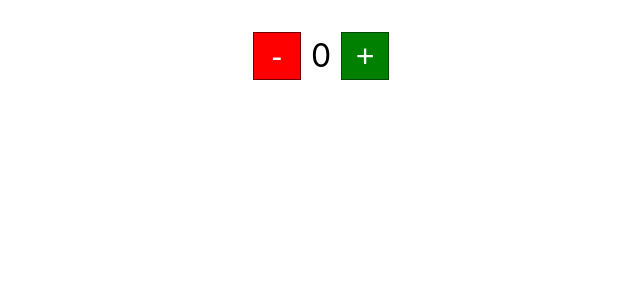
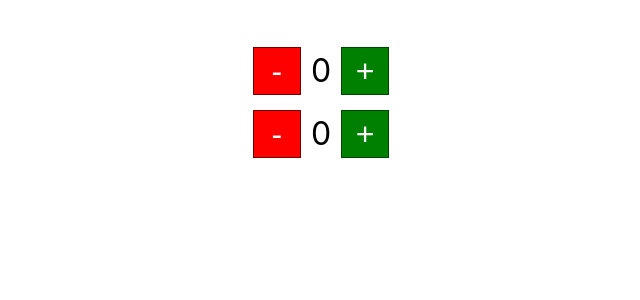
Before and after one commit to time2fishman/react-likes, a React (Create React App) app: page / in a window 1280 px wide. Shown: the top 300 px of the page, without its empty margins (319-959 px from the left). Built offline with nearby package versions, Linux system fonts and the light colour scheme.

Commit message:
add anothercounter by 3s

```diff
--- a/src/App.css
+++ b/src/App.css
@@ -8,6 +8,7 @@
   display: flex;
   justify-content: center;
   align-items: baseline;
+  margin: 15px;
 }
 
 button {
--- a/src/components/LikeTotal.js
+++ b/src/components/LikeTotal.js
@@ -3,6 +3,7 @@ import React from 'react';
 const LikeTotal = (props) => {
 
     return (
+        <div>
             <div className='counter-container'>
                 <button className='decrement-button' onClick={() => props.setTotalLikes(Math.max(0, props.totalLikes - 1))}>
                     -
@@ -12,6 +13,16 @@ const LikeTotal = (props) => {
                     +
                 </button>
             </div>
+            <div className='counter-container'>
+                <button className='decrement-button' onClick={() => props.setTotalLikes3(Math.max(0, props.totalLikes3 - 3))}>
+                    -
+                </button>
+                <p className='total-likes'>{props.totalLikes3}</p>
+                <button className='increment-button' onClick={() => props.setTotalLikes3(props.totalLikes3 + 3)}>
+                    +
+                </button>
+            </div>
+        </div>
     );
 };
 
--- a/src/components/Likes.js
+++ b/src/components/Likes.js
@@ -3,12 +3,12 @@ import LikeTotal from './LikeTotal';
 
 const Likes = () => {
     const [totalLikes, setTotalLikes] = useState(0)
-    // console.log(totalLikes);
+    const [totalLikes3, setTotalLikes3] = useState(0)
 
     return (
-        // <div>
-            <LikeTotal totalLikes={totalLikes} setTotalLikes={setTotalLikes} />
-        // </div>
+        <div>
+            <LikeTotal totalLikes={totalLikes} setTotalLikes={setTotalLikes} totalLikes3={totalLikes3} setTotalLikes3={setTotalLikes3} />
+        </div>
     );
 };
 
```
Lines whose indentation alone changed are shown as unchanged.
